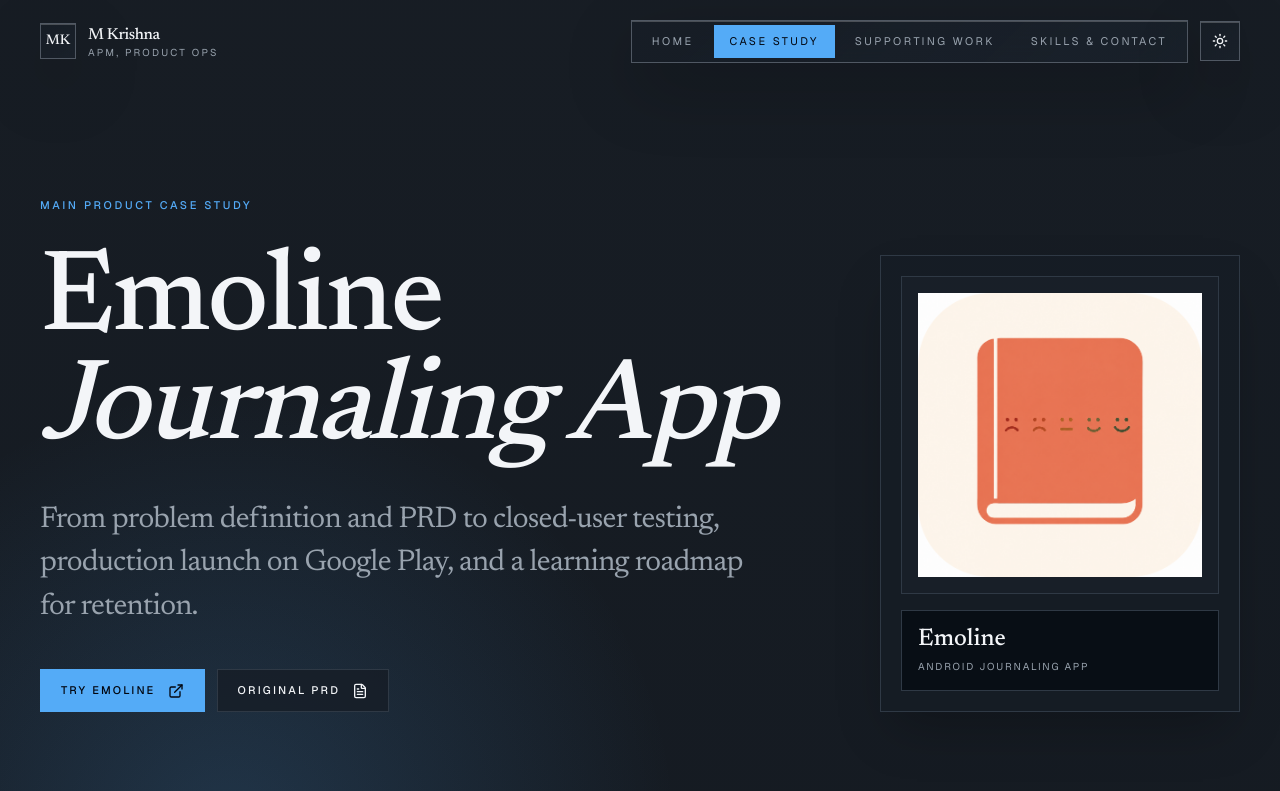
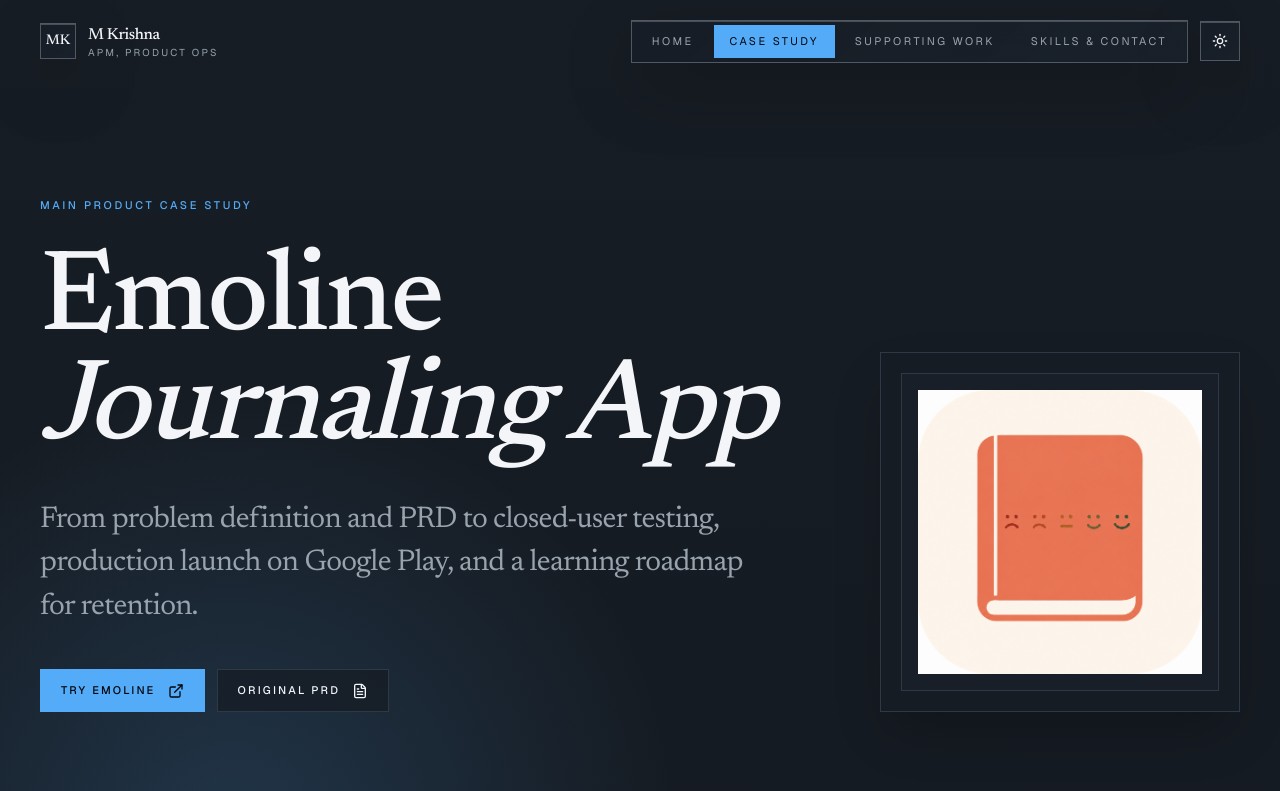
Before and after one commit to Krishna2004M/APM_portfolio, a Next.js app: page /case-study in a window 1280 px wide. Shown: the top 791 px of the page. Built offline with nearby package versions, Linux system fonts and the light colour scheme.

Commit message:
Keep only logo in case study hero

```diff
--- a/app/case-study/page.tsx
+++ b/app/case-study/page.tsx
@@ -146,12 +146,6 @@
                 alt="Emoline app logo"
                 className="h-auto w-full"
               />
-            </div>
-            <div className="mt-4 border border-border bg-background p-4">
-              <p className="font-serif text-2xl font-medium leading-none text-foreground">Emoline</p>
-              <p className="mt-2 text-[10px] uppercase tracking-[0.18em] text-muted-foreground">
-                Android journaling app
-              </p>
             </div>
           </div>
         </div>
```
